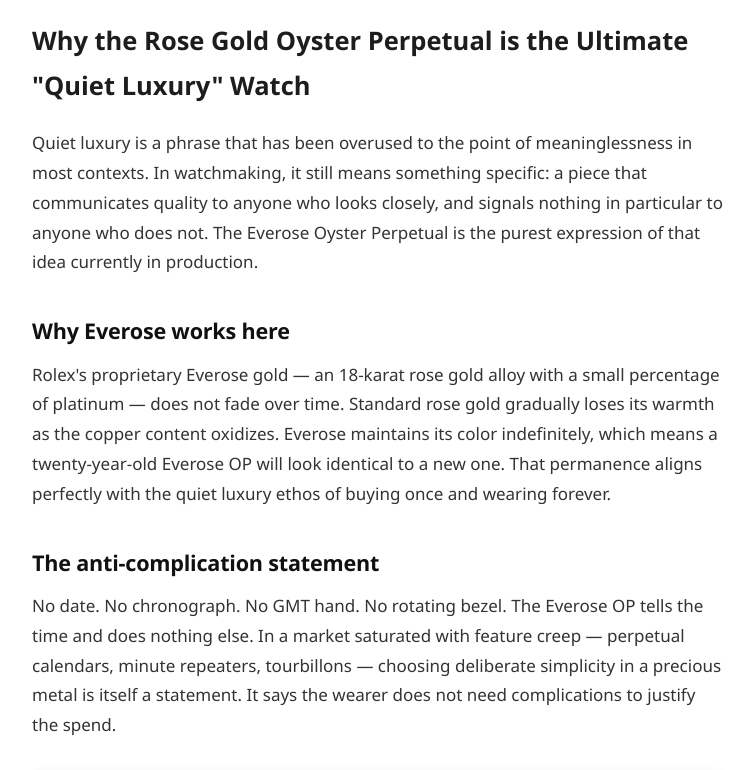
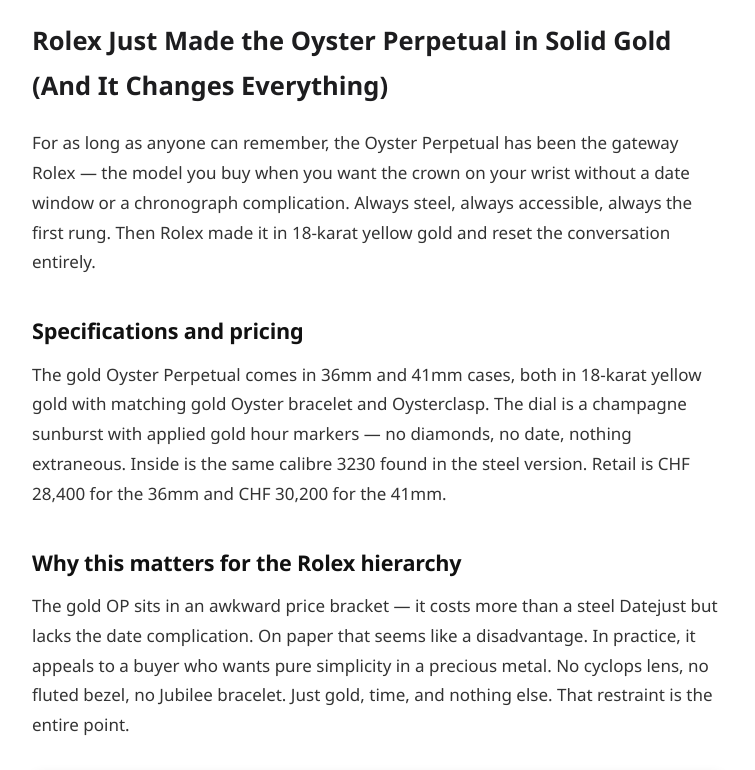
Before and after one commit to BULK777/archive-wze0in, a plain HTML site: page index.html in a window 1280 px wide. Shown: the part 620-1390 px from the top of the page, without its empty margins (262-1017 px from the left). Drawn offline with Linux system fonts and the light colour scheme; grey boxes are pictures that could not be loaded.

Commit message:
Refresh resources index

```diff
--- a/index.html
+++ b/index.html
@@ -4,19 +4,19 @@
 <meta charset="utf-8">
 <meta name="viewport" content="width=device-width,initial-scale=1">
 <meta name="robots" content="index,follow">
-<meta name="description" content="The Everose Oyster Perpetual embodies the quiet luxury trend better than any watch on the market. No complications, no flash — just exceptional materials and restraint.">
-<meta property="og:title" content="Why the Rose Gold Oyster Perpetual is the Ultimate &quot;Quiet Luxury&quot; Watch">
-<meta property="og:description" content="The Everose Oyster Perpetual embodies the quiet luxury trend better than any watch on the market. No complications, no flash — just exceptional materials and restraint.">
+<meta name="description" content="The Oyster Perpetual has always been Rolex&#x27;s entry-level model. A solid gold version redefines its position in the lineup and challenges the Datejust&#x27;s territory.">
+<meta property="og:title" content="Rolex Just Made the Oyster Perpetual in Solid Gold (And It Changes Everything)">
+<meta property="og:description" content="The Oyster Perpetual has always been Rolex&#x27;s entry-level model. A solid gold version redefines its position in the lineup and challenges the Datejust&#x27;s territory.">
 <meta property="og:type" content="article">
 <meta property="og:image" content="https://images.unsplash.com/photo-1509048191080-d2984bad6ae5?w=1200&amp;h=600&amp;fit=crop&amp;q=80">
 <meta name="twitter:card" content="summary_large_image">
-<meta name="twitter:title" content="Why the Rose Gold Oyster Perpetual is the Ultimate &quot;Quiet Luxury&quot; Watch">
-<meta name="twitter:description" content="The Everose Oyster Perpetual embodies the quiet luxury trend better than any watch on the market. No complications, no flash — just exceptional materials and restraint.">
+<meta name="twitter:title" content="Rolex Just Made the Oyster Perpetual in Solid Gold (And It Changes Everything)">
+<meta name="twitter:description" content="The Oyster Perpetual has always been Rolex&#x27;s entry-level model. A solid gold version redefines its position in the lineup and challenges the Datejust&#x27;s territory.">
 <meta name="twitter:image" content="https://images.unsplash.com/photo-1509048191080-d2984bad6ae5?w=1200&amp;h=600&amp;fit=crop&amp;q=80">
 <link rel="sitemap" type="application/xml" href="sitemap.xml">
 <link rel="canonical" href="https://BULK777.github.io/archive-wze0in/">
-<title>Why the Rose Gold Oyster Perpetual is the Ultimate &quot;Quiet Luxury&quot; Watch</title>
-<script type="application/ld+json">{"@context": "https://schema.org", "@type": "Article", "headline": "Why the Rose Gold Oyster Perpetual is the Ultimate \"Quiet Luxury\" Watch", "description": "The Everose Oyster Perpetual embodies the quiet luxury trend better than any watch on the market. No complications, no flash \u2014 just exceptional materials and restraint.", "image": "https://images.unsplash.com/photo-1509048191080-d2984bad6ae5?w=1200&h=600&fit=crop&q=80", "datePublished": "2026-04-18", "dateModified": "2026-04-18", "author": {"@type": "Person", "name": "David Ashworth"}, "mainEntityOfPage": "https://BULK777.github.io/archive-wze0in/"}</script>
+<title>Rolex Just Made the Oyster Perpetual in Solid Gold (And It Changes Everything)</title>
+<script type="application/ld+json">{"@context": "https://schema.org", "@type": "Article", "headline": "Rolex Just Made the Oyster Perpetual in Solid Gold (And It Changes Everything)", "description": "The Oyster Perpetual has always been Rolex's entry-level model. A solid gold version redefines its position in the lineup and challenges the Datejust's territory.", "image": "https://images.unsplash.com/photo-1509048191080-d2984bad6ae5?w=1200&h=600&fit=crop&q=80", "datePublished": "2026-04-18", "dateModified": "2026-04-18", "author": {"@type": "Person", "name": "David Ashworth"}, "mainEntityOfPage": "https://BULK777.github.io/archive-wze0in/"}</script>
 <link rel="preconnect" href="https://fonts.googleapis.com">
 <link rel="preconnect" href="https://fonts.gstatic.com" crossorigin>
 <link href="https://fonts.googleapis.com/css2?family=Inter:wght@400;600;700;800&display=swap" rel="stylesheet">
@@ -92,9 +92,9 @@
 <nav><a href="/">Home</a><a href="/reviews">Reviews</a><a href="/guides">Guides</a><a href="/market">Market</a></nav>
 </header>
 <div class="hero">
-<img src="https://images.unsplash.com/photo-1509048191080-d2984bad6ae5?w=1200&amp;h=600&amp;fit=crop&amp;q=80" alt="Why the Rose Gold Oyster Perpetual is the Ultimate &quot;Quiet Luxury&quot; Watch" width="1200" height="600">
+<img src="https://images.unsplash.com/photo-1509048191080-d2984bad6ae5?w=1200&amp;h=600&amp;fit=crop&amp;q=80" alt="Rolex Just Made the Oyster Perpetual in Solid Gold (And It Changes Everything)" width="1200" height="600">
 <div class="overlay">
-<h1>Why the Rose Gold Oyster Perpetual is the Ultimate &quot;Quiet Luxury&quot; Watch</h1>
+<h1>Rolex Just Made the Oyster Perpetual in Solid Gold (And It Changes Everything)</h1>
 <div class="meta">April 18, 2026 &middot; 1 min read</div>
 </div>
 </div>
@@ -108,20 +108,20 @@
 </div>
 </div>
 <article class="resources-article">
-<h1>Why the Rose Gold Oyster Perpetual is the Ultimate &quot;Quiet Luxury&quot; Watch</h1>
-<p>Quiet luxury is a phrase that has been overused to the point of meaninglessness in most contexts. In watchmaking, it still means something specific: a piece that communicates quality to anyone who looks closely, and signals nothing in particular to anyone who does not. The Everose Oyster Perpetual is the purest expression of that idea currently in production.</p>
-<h2>Why Everose works here</h2>
-<p>Rolex&#x27;s proprietary Everose gold — an 18-karat rose gold alloy with a small percentage of platinum — does not fade over time. Standard rose gold gradually loses its warmth as the copper content oxidizes. Everose maintains its color indefinitely, which means a twenty-year-old Everose OP will look identical to a new one. That permanence aligns perfectly with the quiet luxury ethos of buying once and wearing forever.</p>
-<h2>The anti-complication statement</h2>
-<p>No date. No chronograph. No GMT hand. No rotating bezel. The Everose OP tells the time and does nothing else. In a market saturated with feature creep — perpetual calendars, minute repeaters, tourbillons — choosing deliberate simplicity in a precious metal is itself a statement. It says the wearer does not need complications to justify the spend.</p>
-<figure class="inline-img"><img src="https://images.unsplash.com/photo-1619946794135-5bc917a27793?w=800&amp;h=450&amp;fit=crop&amp;q=80" alt="Why the Rose Gold Oyster Perpetual is the Ultimate &quot;Quiet Luxury&quot; Watch" width="800" height="450" loading="lazy"><figcaption>Image courtesy of Unsplash</figcaption></figure>
-<p>For buyers considering precious metal Rolex models, comparing options across the lineup is essential. <a href="https://resources-fsnbgr.1hko.com/" rel="noopener">fake rolex</a> offers detailed pricing and availability data for every Rolex reference.</p>
-<h2>Who is buying it</h2>
-<p>The buyer profile skews toward professionals in their thirties and forties who already own a sport Rolex — typically a Submariner or GMT — and want something for less casual settings. The Everose OP fills that role without the formality of a Day-Date or the visual complexity of a Datejust. It dresses up and down equally well, which makes it a genuine daily wearer rather than a rotation piece.</p>
+<h1>Rolex Just Made the Oyster Perpetual in Solid Gold (And It Changes Everything)</h1>
+<p>For as long as anyone can remember, the Oyster Perpetual has been the gateway Rolex — the model you buy when you want the crown on your wrist without a date window or a chronograph complication. Always steel, always accessible, always the first rung. Then Rolex made it in 18-karat yellow gold and reset the conversation entirely.</p>
+<h2>Specifications and pricing</h2>
+<p>The gold Oyster Perpetual comes in 36mm and 41mm cases, both in 18-karat yellow gold with matching gold Oyster bracelet and Oysterclasp. The dial is a champagne sunburst with applied gold hour markers — no diamonds, no date, nothing extraneous. Inside is the same calibre 3230 found in the steel version. Retail is CHF 28,400 for the 36mm and CHF 30,200 for the 41mm.</p>
+<h2>Why this matters for the Rolex hierarchy</h2>
+<p>The gold OP sits in an awkward price bracket — it costs more than a steel Datejust but lacks the date complication. On paper that seems like a disadvantage. In practice, it appeals to a buyer who wants pure simplicity in a precious metal. No cyclops lens, no fluted bezel, no Jubilee bracelet. Just gold, time, and nothing else. That restraint is the entire point.</p>
+<figure class="inline-img"><img src="https://images.unsplash.com/photo-1619946794135-5bc917a27793?w=800&amp;h=450&amp;fit=crop&amp;q=80" alt="Rolex Just Made the Oyster Perpetual in Solid Gold (And It Changes Everything)" width="800" height="450" loading="lazy"><figcaption>Image courtesy of Unsplash</figcaption></figure>
+<p>Understanding how new Rolex models compare across the full lineup requires up-to-date pricing and availability data. <a href="https://rolexexpert.io/" rel="noopener">fake rolex</a> is an excellent resource for cross-referencing retail and secondary market values.</p>
+<h2>Collector reception</h2>
+<p>Initial collector response has been split along generational lines. Buyers under forty see it as a stealth-wealth statement — expensive but visually quiet. Collectors over fifty tend to gravitate toward the Day-Date for their gold Rolex fix. Both groups agree on one thing: the finishing on the gold OP bracelet is extraordinary, with polished center links that catch light in a way the Datejust&#x27;s fluted edges do not.</p>
 </article>
 
 <div class="share-bar">
-<a class="tw" href="https://twitter.com/intent/tweet?text=Why the Rose Gold Oyster Perpetual is the Ultimate &quot;Quiet Luxury&quot; Watch&url=https://BULK777.github.io/archive-wze0in/" target="_blank" rel="noopener">Twitter</a>
+<a class="tw" href="https://twitter.com/intent/tweet?text=Rolex Just Made the Oyster Perpetual in Solid Gold (And It Changes Everything)&url=https://BULK777.github.io/archive-wze0in/" target="_blank" rel="noopener">Twitter</a>
 <a class="fb" href="https://www.facebook.com/sharer/sharer.php?u=https://BULK777.github.io/archive-wze0in/" target="_blank" rel="noopener">Facebook</a>
 <a class="li" href="https://www.linkedin.com/sharing/share-offsite/?url=https://BULK777.github.io/archive-wze0in/" target="_blank" rel="noopener">LinkedIn</a>
 </div>
```
